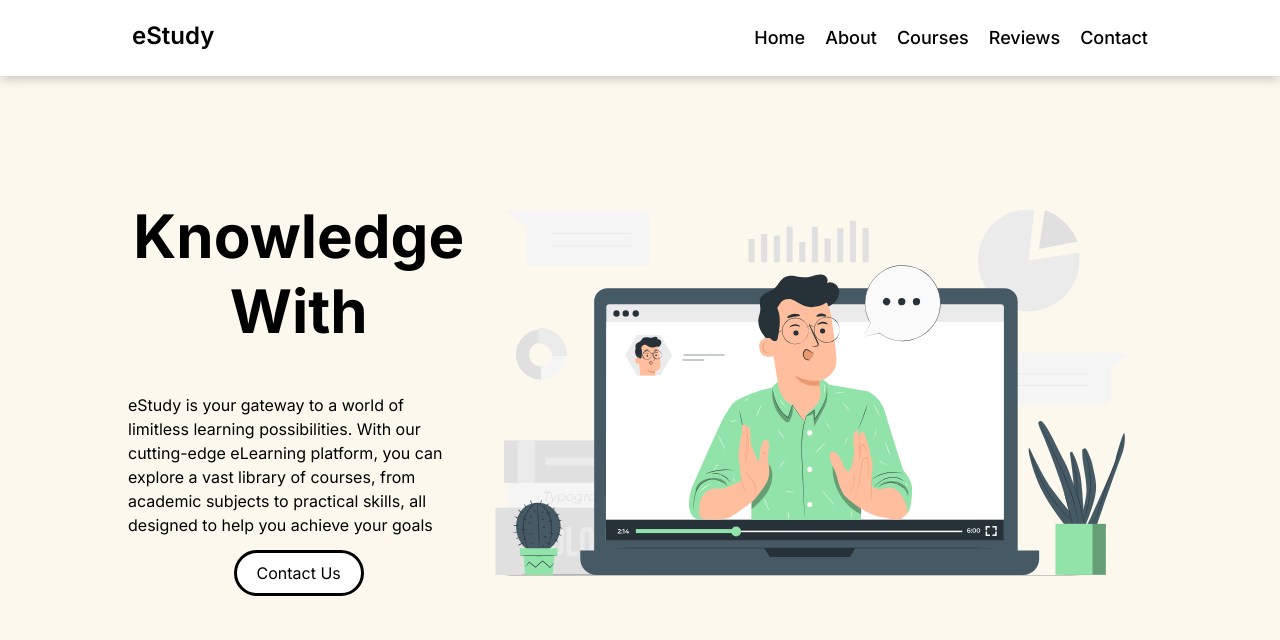
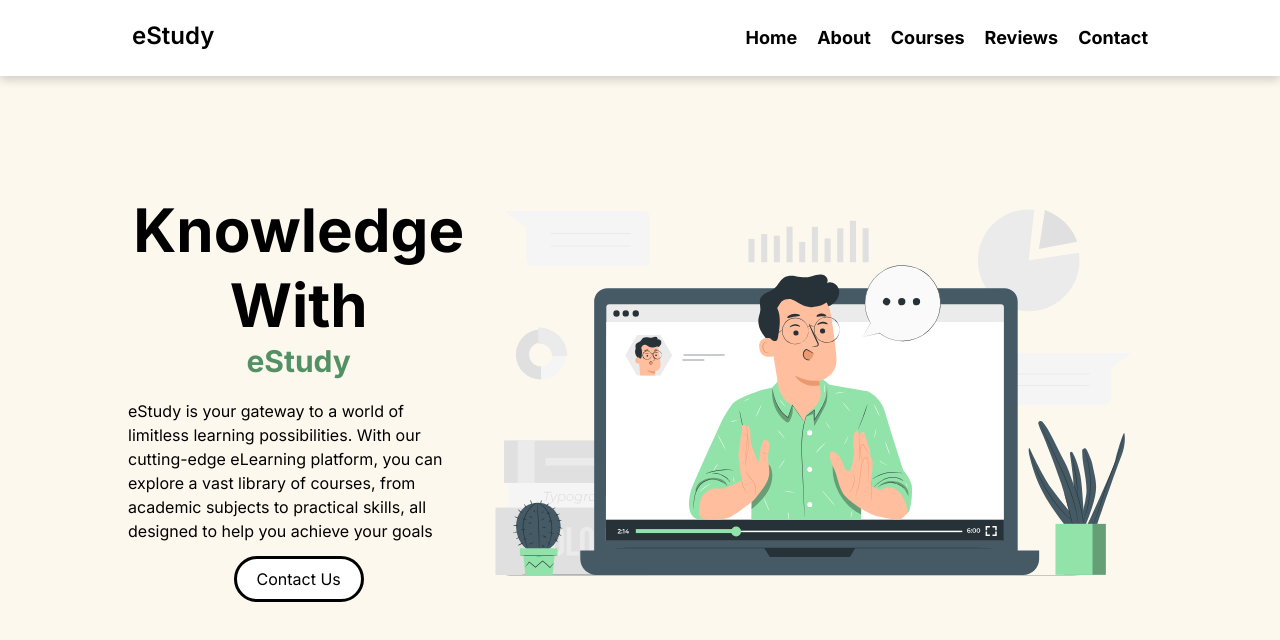
Before and after one commit to Ridwan-09/e-Study, a React (Vite) app: page / in a window 1280 px wide. Shown: the top 640 px of the page. Built offline with nearby package versions, Linux system fonts and the light colour scheme.

Commit message:
first commit

```diff
--- a/src/Components/Home.jsx
+++ b/src/Components/Home.jsx
@@ -8,7 +8,7 @@ const Home = () => {
         <div className='min-h-[70vh] flex flex-col md:flex-row md:justify-between items-center md:mx-32 mx-5 mt-10'>
             <div className='md:w-2/4 text-center'>
                 <h2 className='text-6xl font-bold leading-tight'>Knowledge With</h2>
-                <span className='text-brightBackground'>eStudy</span>
+                <span className='text-brightGreen text-3xl font-bold'>eStudy</span>
 
                 <p className='text-lightText mt-5 text-start'>
                     eStudy is your gateway to a world of limitless learning possibilities. With our cutting-edge eLearning platform, you can explore a vast library of courses, from academic subjects to practical skills, all designed to help you achieve your goals
--- a/src/Components/Navbar.jsx
+++ b/src/Components/Navbar.jsx
@@ -18,7 +18,7 @@ const Navbar = () => {
                     </Link>
                 </div>
 
-                <nav className='hidden md:flex gap-5 font-medium p-1 text-lg'>
+                <nav className='hidden md:flex gap-5 font-bold p-1 text-lg'>
                     <Link
                         to="home"
                         spy={true}
```
